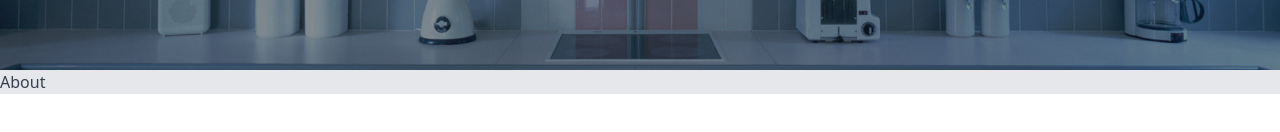
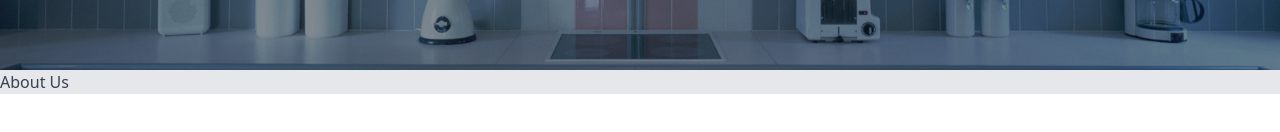
Before and after one commit to segundevs/online-store, a React (Create React App) app: page /about in a window 1280 px wide. Shown: the part 382-514 px from the top of the page. Built offline with nearby package versions, Linux system fonts and the light colour scheme.

Commit message:
minor change

```diff
--- a/src/pages/About.js
+++ b/src/pages/About.js
@@ -3,7 +3,7 @@ import React from 'react'
 const About = () => {
   return (
     <div>
-      About
+      About Us
     </div>
   )
 }
--- a/src/pages/Contact.js
+++ b/src/pages/Contact.js
@@ -3,7 +3,7 @@ import React from 'react'
 const Contact = () => {
   return (
     <div>
-      Contact
+      Contact Us
     </div>
   )
 }
--- a/src/pages/Shop.js
+++ b/src/pages/Shop.js
@@ -10,6 +10,7 @@ const Shop = () => {
     <>
       <h1 className="text-gray-700 dark:text-gray-200 text-center text-4xl my-6 font-black">All Products</h1>
       <div className="lg:grid lg:grid-cols-3 lg:gap-4">
+        {isError && console.log(isError.message)}
         {data && data.map((item)=>(
           <Card item={item} key={item.id}/>
         ))}
```
Also changed, not shown: src/setupTests.js (deleted, +0 -5 lines), 1 other file (tests, documents, lock files or other folders).
